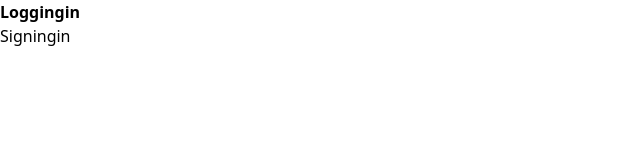
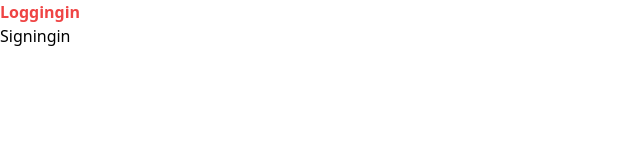
Before and after one commit to jeannyinthelamp/sycamore.ai, a React (Create React App) app: page / in a window 1280 px wide. Shown: the top 160 px of the page, without its empty margins (0-640 px from the left). Built offline with nearby package versions, Linux system fonts and the light colour scheme.

Commit message:
first new branch commit

```diff
--- a/src/Components/Login/Loggingin.js
+++ b/src/Components/Login/Loggingin.js
@@ -1,7 +1,7 @@
 import React from "react";
 
 const Loggingin = () => {
-    return <div className="font-bold">Loggingin</div>;
+    return <div className="text-red-500 font-bold">Loggingin</div>;
 };
 
 export default Loggingin;
```
